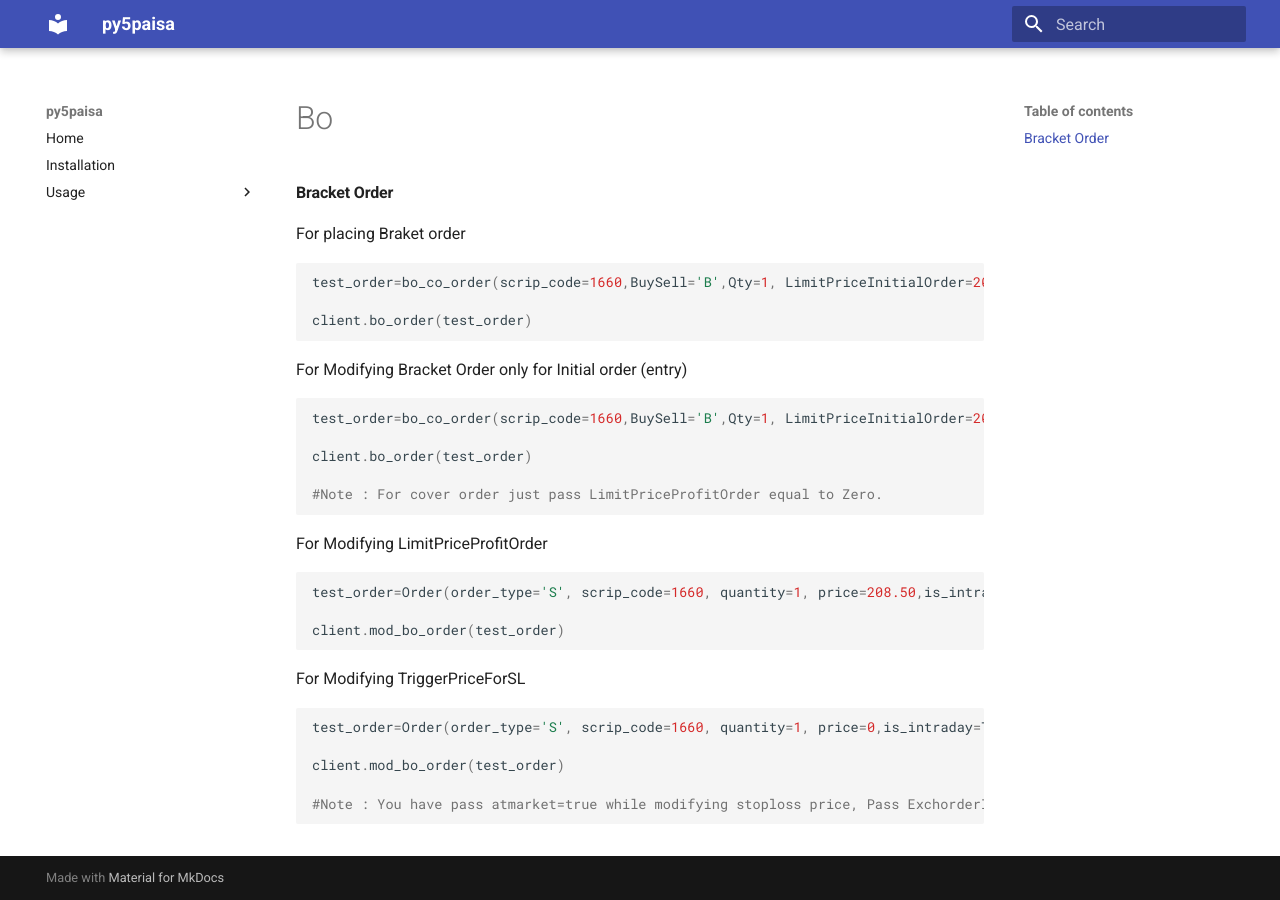
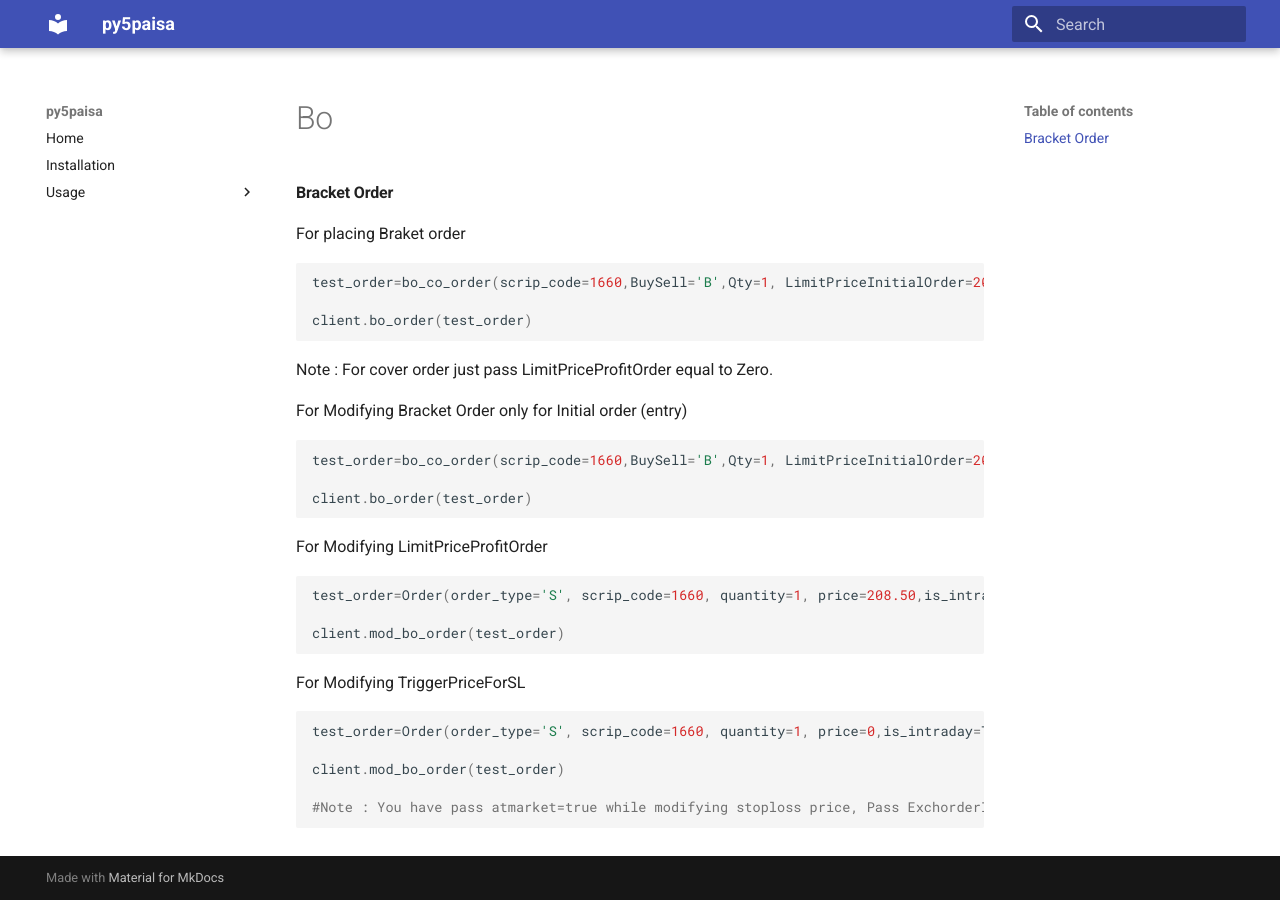
Before and after one commit to OpenApi-5p/py5paisa, an MkDocs documentation site: the page built from docs/usage/bo.md, in a window 1280 px wide. Built offline with MkDocs 1.6.1 and Material for MkDocs 9.7.7, drawn with Linux system fonts in a browser that asks for light colours.

Commit message:
Update bo.md

````diff
--- a/docs/usage/bo.md
+++ b/docs/usage/bo.md
@@ -7,13 +7,15 @@ test_order=bo_co_order(scrip_code=1660,BuySell='B',Qty=1, LimitPriceInitialOrder
 
 client.bo_order(test_order)
 ```
+Note : For cover order just pass LimitPriceProfitOrder equal to Zero.
+
 For Modifying Bracket Order only for Initial order (entry)
 ```py
 test_order=bo_co_order(scrip_code=1660,BuySell='B',Qty=1, LimitPriceInitialOrder=203,TriggerPriceInitialOrder=0,LimitPriceProfitOrder=208.0,TriggerPriceForSL=202,RequestType='M',AtMarket=False,ExchOrderId='12345678')
 
 client.bo_order(test_order)
 
-#Note : For cover order just pass LimitPriceProfitOrder equal to Zero.
+
 ```
 For Modifying LimitPriceProfitOrder
 ```py
````
